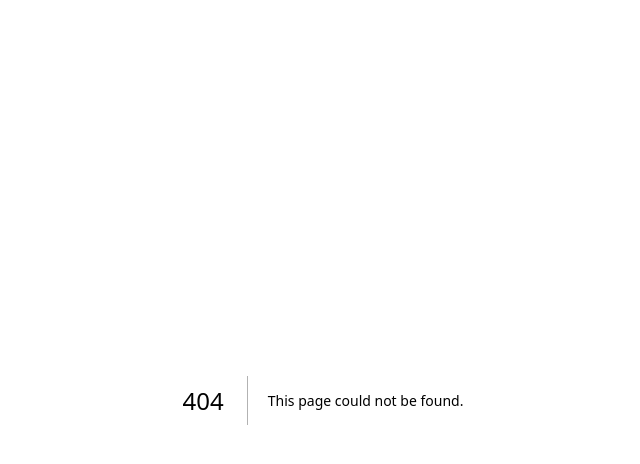
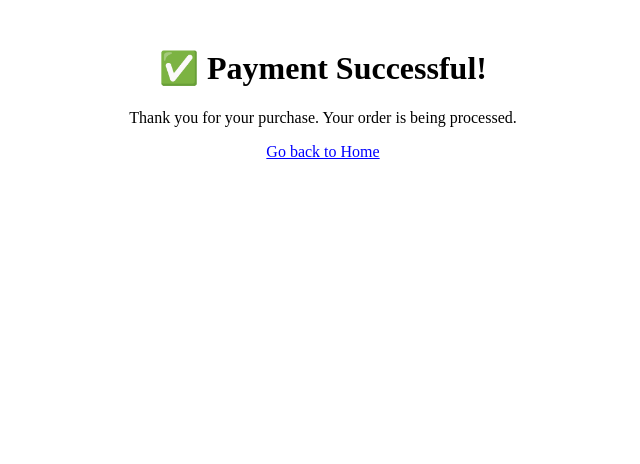
Before and after one commit to Kidy0938/btc-digger1, a Next.js app: page /success in a window 1280 px wide. Before the commit this address had no page. Shown: the top 464 px of the page, without its empty margins (317-957 px from the left). Built offline with nearby package versions, Linux system fonts and the light colour scheme.

Commit message:
Create success.js

```diff
--- /dev/null
+++ b/pages/success.js
@@ -0,0 +1,12 @@
+export default function SuccessPage() {
+  return (
+    <div style={{ padding: "20px", textAlign: "center" }}>
+      <h1>✅ Payment Successful!</h1>
+      <p>Thank you for your purchase. Your order is being processed.</p>
+
+      <a href="/" style={{ color: "blue", textDecoration: "underline" }}>
+        Go back to Home
+      </a>
+    </div>
+  );
+}
```
